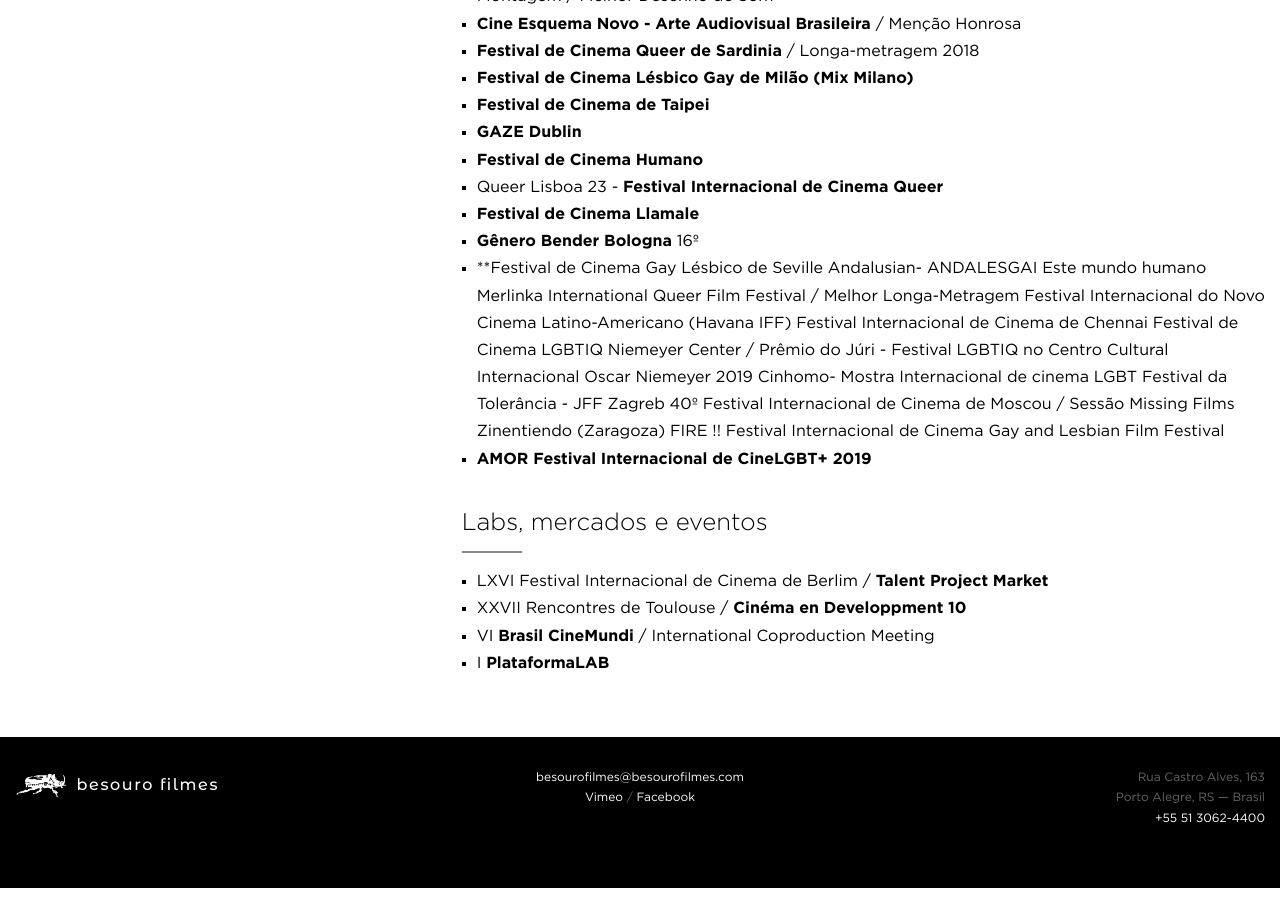
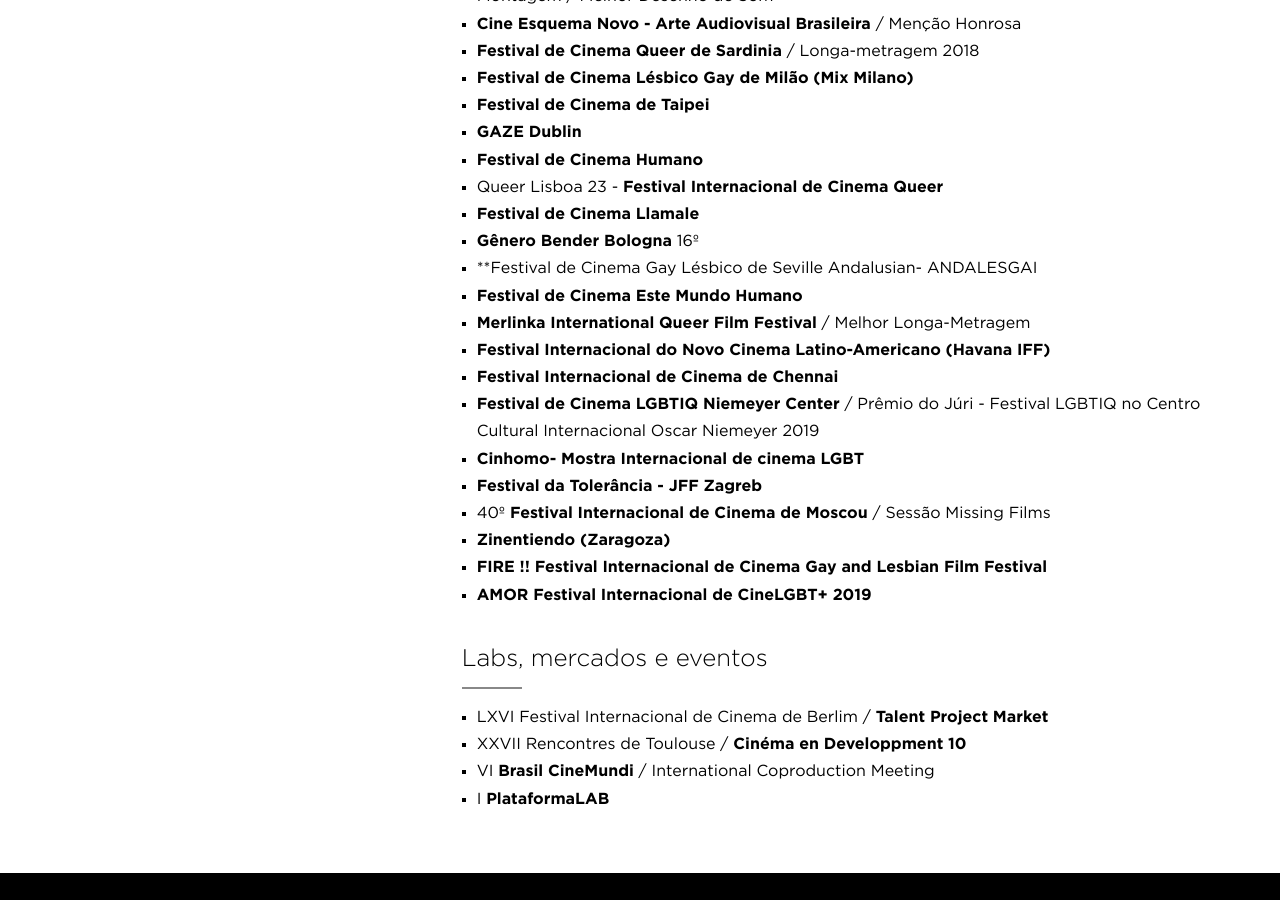
Before and after one commit to arthrfrts/besouro, a Jekyll site: the page built from _projects/tintabruta.md, in a window 1280 px wide and 900 px high, scrolled down 3004 px. Built offline with Jekyll 4.4.1, drawn with Linux system fonts in a browser that asks for light colours.

Commit message:
Updated Tintabruta

```diff
--- a/_projects/tintabruta.md
+++ b/_projects/tintabruta.md
@@ -100,16 +100,17 @@
 * Queer Lisboa 23 - **Festival Internacional de Cinema Queer**
 * **Festival de Cinema Llamale**
 * **Gênero Bender Bologna** 16º
-* **Festival de Cinema Gay Lésbico de Seville Andalusian- ANDALESGAI Este mundo humano
-Merlinka International Queer Film Festival / Melhor Longa-Metragem
-Festival Internacional do Novo Cinema Latino-Americano (Havana IFF)
-Festival Internacional de Cinema de Chennai
-Festival de Cinema LGBTIQ Niemeyer Center / Prêmio do Júri - Festival LGBTIQ no Centro Cultural Internacional Oscar Niemeyer 2019
-Cinhomo- Mostra Internacional de cinema LGBT
-Festival da Tolerância - JFF Zagreb
-40º Festival Internacional de Cinema de Moscou / Sessão Missing Films
-Zinentiendo (Zaragoza)
-FIRE !! Festival Internacional de Cinema Gay and Lesbian Film Festival
+* **Festival de Cinema Gay Lésbico de Seville Andalusian- ANDALESGAI
+* **Festival de Cinema Este Mundo Humano**
+* **Merlinka International Queer Film Festival** / Melhor Longa-Metragem
+* **Festival Internacional do Novo Cinema Latino-Americano (Havana IFF)**
+* **Festival Internacional de Cinema de Chennai**
+* **Festival de Cinema LGBTIQ Niemeyer Center** / Prêmio do Júri - Festival LGBTIQ no Centro Cultural Internacional Oscar Niemeyer 2019
+* **Cinhomo- Mostra Internacional de cinema LGBT**
+* **Festival da Tolerância - JFF Zagreb**
+* 40º **Festival Internacional de Cinema de Moscou** / Sessão Missing Films
+* **Zinentiendo (Zaragoza)**
+* **FIRE !! Festival Internacional de Cinema Gay and Lesbian Film Festival**
 * **AMOR Festival Internacional de CineLGBT+ 2019**
 
 ## Labs, mercados e eventos
```
